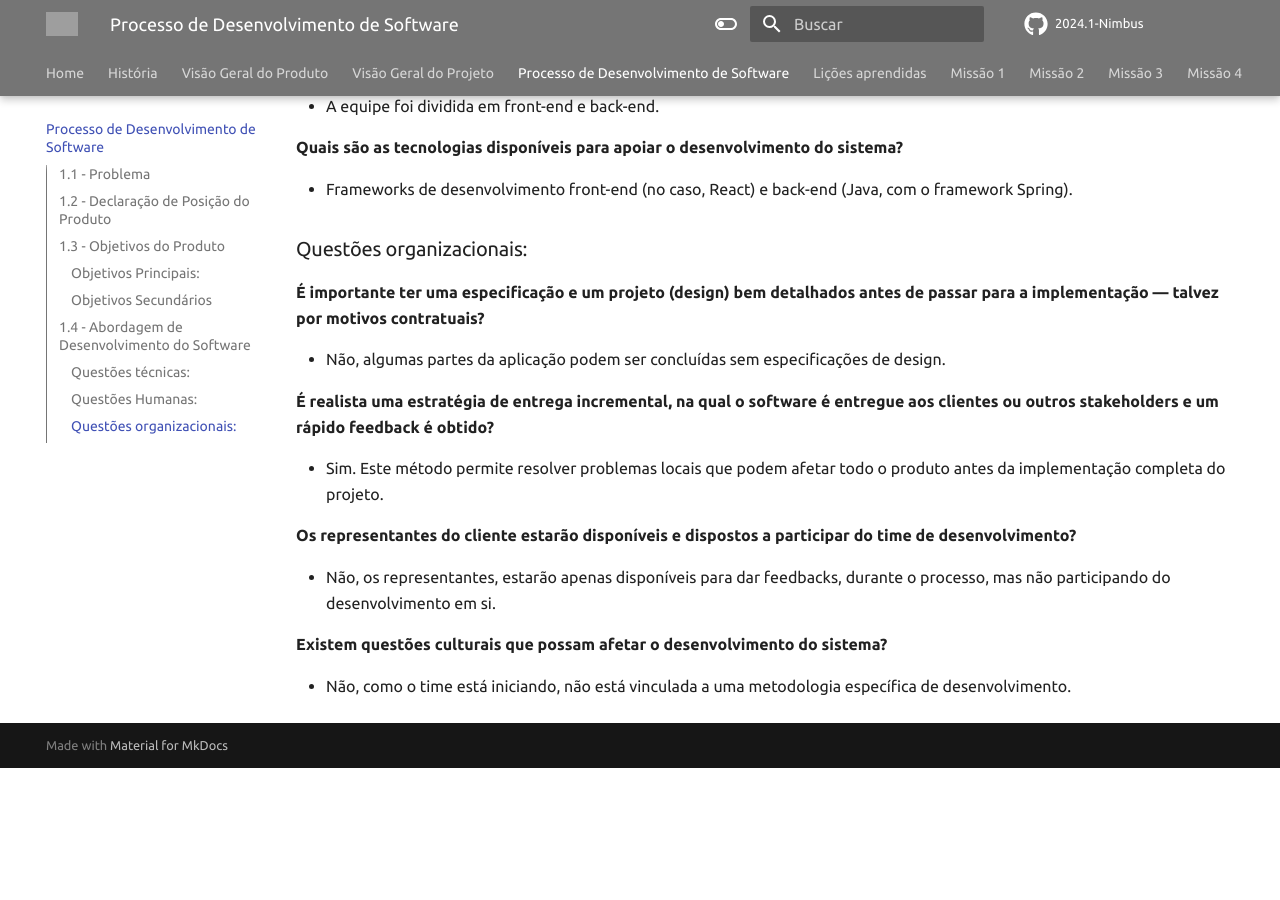
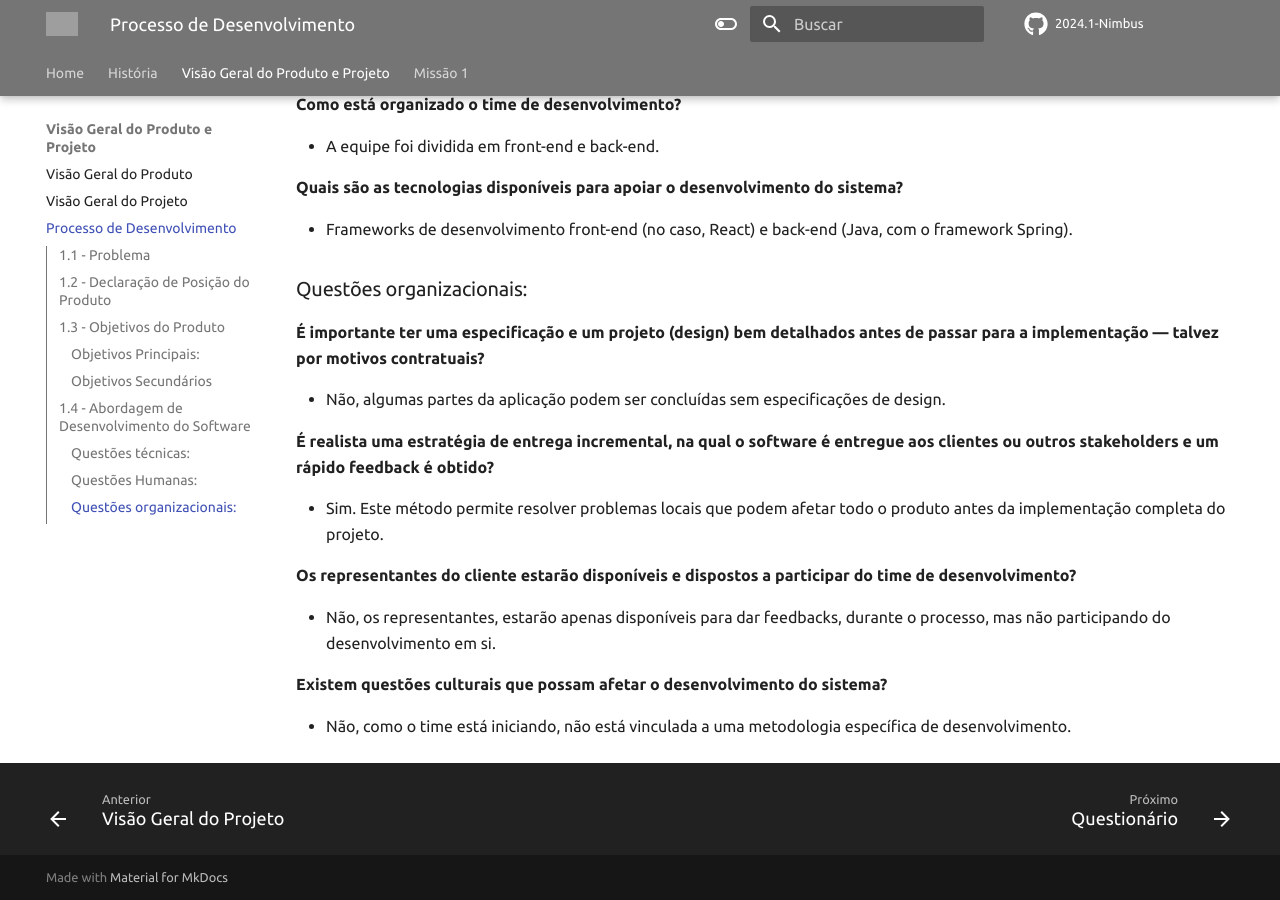
Before and after one commit to mdsreq-fga-unb/2024.1-Nimbus, an MkDocs documentation site: the page built from docs/visao-geral/processo-desenvolvimento.md, in a window 1280 px wide and 900 px high, scrolled down 1872 px. Built offline with MkDocs 1.6.1 and Material for MkDocs 9.7.7, drawn with Linux system fonts in a browser that asks for light colours; comment, search, counter and statistics services are not loaded; before the commit the page ends 2640 px from its top, so only the background shows below that; some of the changed text lies outside the part shown; grey boxes are pictures that could not be loaded.

Commit message:
reorganização de diretórios e arquivos
Reorganizamos os diretórios e arquivos do projeto
para melhor organização e entendimento do mesmo.

Co-authored-by: Lucas Queiroz <lucas.fn4@gmail.com>

```diff
--- a/mkdocs.yml
+++ b/mkdocs.yml
@@ -5,19 +5,14 @@ repo_name: 2024.1-Nimbus
 nav:
   - Home: index.md
   - História: faccao/faccao.md
-  - Visão Geral do Produto: visao-produto.md
-  - Visão Geral do Projeto: visao-projeto.md
-  - Processo de Desenvolvimento de Software: processo-desenvolvimento.md
-  - Lições aprendidas: licoes-aprendidas.md
+  - Visão Geral do Produto e Projeto:
+    - Visão Geral do Produto: visao-geral/visao-produto.md
+    - Visão Geral do Projeto: visao-geral/visao-projeto.md
+    - Processo de Desenvolvimento: visao-geral/processo-desenvolvimento.md
   - Missão 1:
     - Questionário: missoes/missao1/questionario.md
-  - Missão 2: missao2.md
-  - Missão 3: missao3.md
-  - Missão 4: missao4.md
-  - Backlog do Produto: missao2.md
-  - Sprints:
-    - Sprint 0: sprints/sprint-0.md
-    - Sprint 1: sprints/sprint-1.md
+    - Lições aprendidas: missoes/missao1/licoes-aprendidas.md
+
 theme:
   name: material
   icon:
@@ -31,6 +26,8 @@ theme:
     - navigation.tabs.sticky
     - navigation.path
     - navigation.prune
+    - navigation.top
+    - navigation.footer
     - navigations.indexes
     - content.code.copy
     - toc.integrate
```
Also changed, not shown: docs/missoes/missao1/licoes-aprendidas.md (added, +1 -0 lines), docs/visao-geral/processo-desenvolvimento.md (renamed from docs/processo-desenvolvimento.md), docs/visao-geral/visao-produto.md (renamed from docs/visao-produto.md), docs/visao-geral/visao-projeto.md (renamed from docs/visao-projeto.md).
